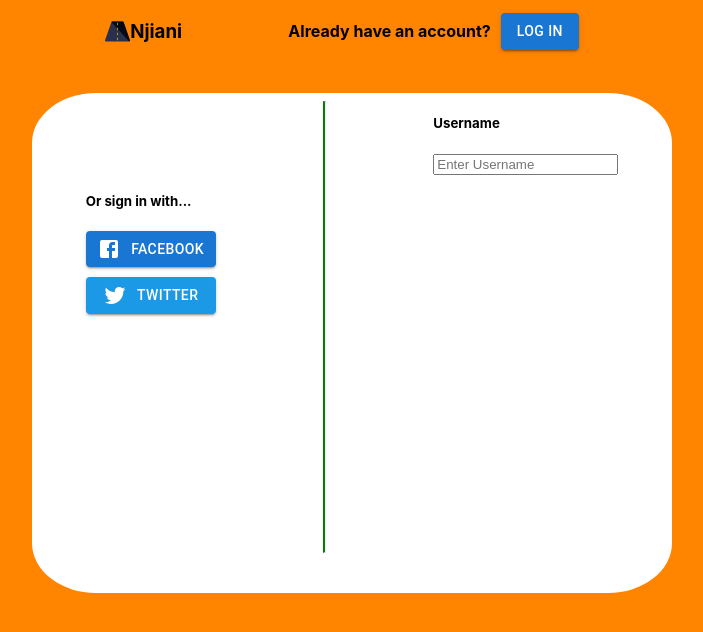
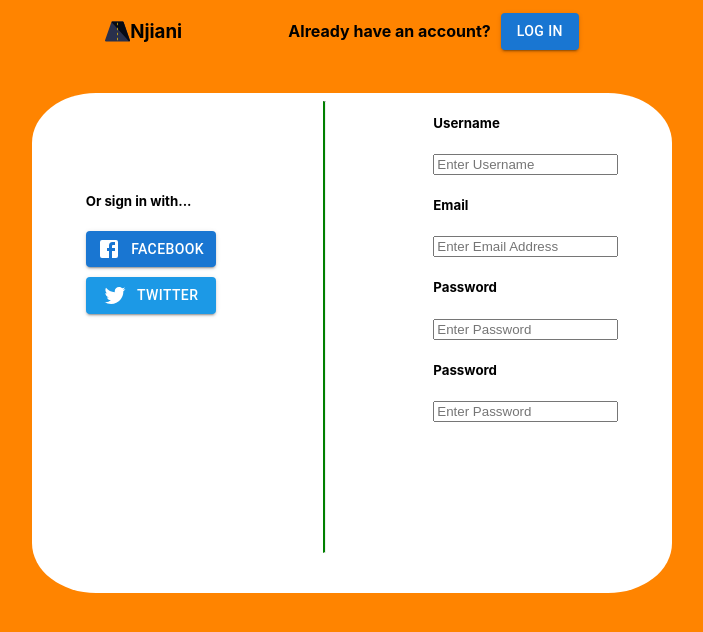
Before and after one commit to kevinkirotichkibet/Login, a React (Create React App) app: page / in a window 1280 px wide. Shown: the top 632 px of the page, without its empty margins (288-991 px from the left). Built offline with nearby package versions, Linux system fonts and the light colour scheme.

Commit message:
Latest Update

```diff
--- a/src/components/body/BodySignUp.jsx
+++ b/src/components/body/BodySignUp.jsx
@@ -30,9 +30,16 @@ export default function BodySignUp() {
             </div>
 
             <div className="bodyEmailContainer">
-              <div className="bodyEmailContainer">
-
-              </div>
+                <h5 className="emailText">Email</h5>
+                <input placeholder='Enter Email Address' type="email" className="usernameInput" />
+            </div>
+            <div className="passwordContainer">
+              <h5 className="passwordText">Password</h5>
+              <input placeholder='Enter Password' type="password" className="passwordInput" />
+            </div>
+            <div className="confirmPasswordContainer">
+              <h5 className="confirmPasswordText">Password</h5>
+              <input placeholder='Enter Password' type="password" className="passwordInput" />
             </div>
           </div>
         </div>
--- a/src/components/body/bodySignUp.css
+++ b/src/components/body/bodySignUp.css
@@ -47,3 +47,8 @@
     height: 80%;
     padding-top: 50px;
 }
+/* .bodyRightContainer{
+    display: flex;
+    flex-direction: columns;
+    justify-content: center;
+} */
```
